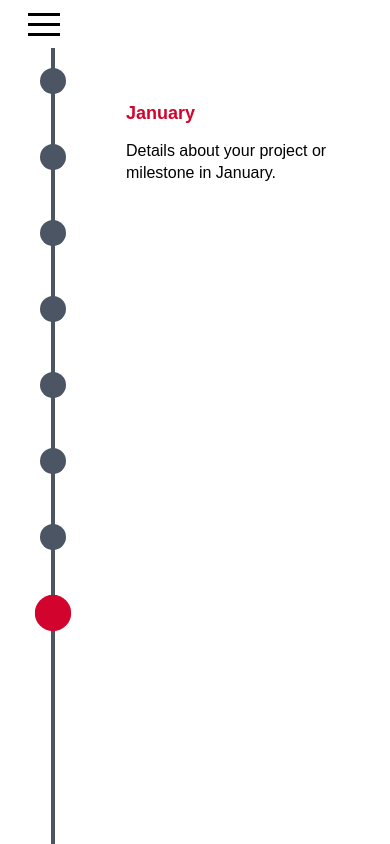
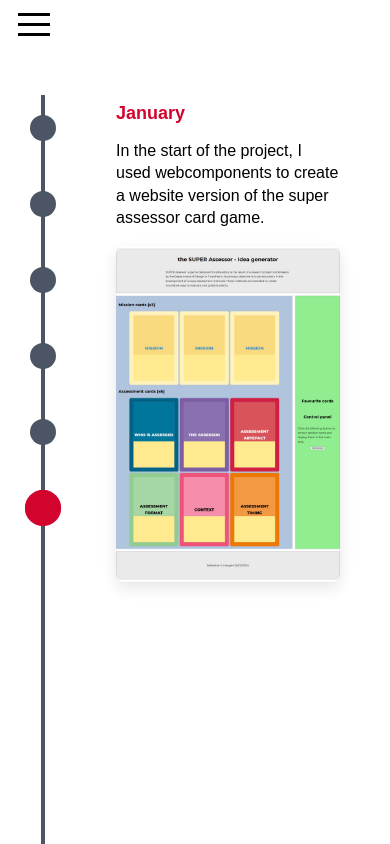
Before and after one commit to SebastianHaugen/Portfolio-website, a React (Create React App) app in the folder my-app/: page /project1 in a window 390 px wide. Shown: the top 844 px of the page. Built offline with nearby package versions, Linux system fonts and the light colour scheme; a web font is replaced by a local one.

Commit message:
Working on project 1 page design

```diff
--- a/my-app/src/components/Nav.js
+++ b/my-app/src/components/Nav.js
@@ -1,4 +1,5 @@
 import React, { useState } from "react";
+import { useNavigate, useLocation } from "react-router-dom";
 import { Squash as Hamburger } from "hamburger-react";
 import { useTranslation } from "react-i18next";
 import { useEffect } from "react";
@@ -8,13 +9,33 @@
   // State for the hamburger menu
   const [isOpen, setIsOpen] = useState(false);
 
-    // Function to close the menu when clicking on a link
-    const handleMenuItemClick = () => {
-      setIsOpen(false);
-    };
-
   // Using translation from json file in locales folder
   const { t } = useTranslation();
+
+  const navigate = useNavigate();
+  const location = useLocation();
+
+  // Function to close the menu when clicking on a link
+  const handleMenuItemClick = (targetId) => {
+    setIsOpen(false);
+
+    if (location.pathname !== "/") {
+      navigate("/", { replace: false });
+
+      // Wait for the homepage to load, then scroll
+      setTimeout(() => {
+        const section = document.querySelector(targetId);
+        if (section) {
+          section.scrollIntoView({ behavior: "smooth" });
+        }
+      }, 300); // adjust this timing if needed
+    } else {
+      const section = document.querySelector(targetId);
+      if (section) {
+        section.scrollIntoView({ behavior: "smooth" });
+      }
+    }
+  };
 
   // removing the # from the URL when clicking on a link
   useEffect(() => {
@@ -49,16 +70,36 @@
       <div className={`menu ${isOpen ? "open" : ""}`}>
         <ul>
           <li>
-              <a href="#top" onClick={handleMenuItemClick}>{t("nav.home")}</a>
+            <button
+              onClick={() => handleMenuItemClick("#top")}
+              aria-label={t("nav.home")}
+            >
+              {t("nav.home")}
+            </button>
           </li>
           <li>
-              <a href="#projects" onClick={handleMenuItemClick}>{t("nav.projects")}</a>
+            <button
+              onClick={() => handleMenuItemClick("#projects")}
+              aria-label={t("nav.projects")}
+            >
+              {t("nav.projects")}
+            </button>
           </li>
           <li>
-              <a href="#about" onClick={handleMenuItemClick}>{t("nav.about")}</a>
+            <button
+              onClick={() => handleMenuItemClick("#about")}
+              aria-label={t("nav.about")}
+            >
+              {t("nav.about")}
+            </button>
           </li>
           <li>
-              <a href="#contact" onClick={handleMenuItemClick}>{t("nav.contact")}</a>
+            <button
+              onClick={() => handleMenuItemClick("#contact")}
+              aria-label={t("nav.contact")}
+            >
+              {t("nav.contact")}
+            </button>
           </li>
         </ul>
       </div>
--- a/my-app/src/components/ProjectSection.js
+++ b/my-app/src/components/ProjectSection.js
@@ -1,22 +1,34 @@
-import React, { useEffect } from 'react';
+import React, { useEffect, useRef } from 'react';
 import { useInView } from 'react-intersection-observer';
 import './styles/projectSection.css';
 
-function ProjectSection({ month, index, setActive }) {
+function ProjectSection({ month, description, image, link, index, setActive }) {
   const { ref, inView } = useInView({ threshold: 0.5 });
+  const firstRun = useRef(true);
 
   useEffect(() => {
+    if (firstRun.current) {
+      firstRun.current = false;
+      return;
+    }
     if (inView) {
       setActive(index);
     }
   }, [inView, index, setActive]);
 
   return (
-    <section ref={ref} className="project-section">
+    <section ref={ref} className="project-section" id={month.toLowerCase()}>
       <h2>{month}</h2>
-      <p>Details about your project or milestone in {month}.</p>
+      <p>{description}</p>
+      {image && <img src={image} alt={`${month} project`} className="project-image" />}
+      {link && (
+        <a href={link} target="_blank" rel="noopener noreferrer" className="project-link">
+          View on GitHub
+        </a>
+      )}
     </section>
   );
 }
 
+
 export default ProjectSection;
--- a/my-app/src/components/styles/nav.css
+++ b/my-app/src/components/styles/nav.css
@@ -36,13 +36,18 @@
   margin-left: 20px;
 }
 
-.menu ul li a {
-  text-decoration: none;
+.menu ul li button {
+  background: none;
+  border: none;
+  font: inherit;
   color: #333;
   font-weight: bold;
+  cursor: pointer;
+  padding: 0;
+  text-decoration: none;
 }
 
-.menu ul li a:hover {
+.menu ul li button:hover {
   color: #d2042d;
 }
 
@@ -53,17 +58,13 @@
   }
 
   .menu {
-    display: flex;
-    flex-direction: column;
-    width: 100%;
-    overflow: hidden;
     max-height: 0;
     transition: max-height 0.5s ease-in-out;
+    overflow: hidden;
   }
 
   .menu.open {
-    max-height: 300px;
-    /* Adjust height based on content */
+    max-height: 1000px;
   }
 
   .menu ul {
--- a/my-app/src/components/styles/projectSection.css
+++ b/my-app/src/components/styles/projectSection.css
@@ -1,5 +1,28 @@
 .project-section {
-    min-height: 100vh;
-    padding: 4rem;
-    border-bottom: 1px solid #ddd;
+  min-height: 100vh;
+  padding: 4rem;
+  border-bottom: 1px solid #ddd;
+}
+
+.project-image {
+  width: 100%;
+  max-width: 700px;
+  height: auto;
+  border-radius: 12px;
+  display: block;
+  box-shadow: 0 6px 16px rgba(0, 0, 0, 0.1);
+  transition: transform 0.3s ease, box-shadow 0.3s ease;
+}
+
+.project-image:hover {
+  transform: scale(1.02);
+  box-shadow: 0 10px 24px rgba(0, 0, 0, 0.15);
+}
+
+
+@media (max-width: 768px) {
+  .project-image {
+    margin-top: 1.5rem;
+    border-radius: 8px;
   }
+}
--- a/my-app/src/components/styles/projects.css
+++ b/my-app/src/components/styles/projects.css
@@ -2,7 +2,6 @@
 .projects-container {
   max-width: 1200px;
   margin: 0 auto;
-  padding: 40px 20px;
 }
 
 .projects-container h2 {
--- /dev/null
+++ b/my-app/src/data/milestones.js
@@ -0,0 +1,40 @@
+import january from "../assets/img/project1/january.png";
+import february from "../assets/img/project1/february.png";
+
+const milestones = [
+  {
+    month: "January",
+    description: "In the start of the project, I used webcomponents to create a website version of the super assessor card game. ",
+    image: january,
+  },
+  {
+    month: "February",
+    description: "The second project was about working on the backend using MongoDB and Express to create the API. I learned a lot about Node.js and best practices around creating your own API",
+    image: february,
+  },
+  {
+    month: "March",
+    description: "Created a timeline with scroll snapping.",
+    image: "/images/february-project.png",
+  },
+  {
+    month: "April",
+    description: "Created a timeline with scroll snapping.",
+    image: "/images/february-project.png",
+    link: "https://github.com/yourusername/february-project",
+  },
+  {
+    month: "May",
+    description: "Created a timeline with scroll snapping.",
+    image: "/images/february-project.png",
+    link: "https://github.com/yourusername/february-project",
+  },
+  {
+    month: "June",
+    description: "Created a timeline with scroll snapping.",
+    image: "/images/february-project.png",
+    link: "https://github.com/yourusername/february-project",
+  },
+];
+
+export default milestones;
--- a/my-app/src/pages/Project1.js
+++ b/my-app/src/pages/Project1.js
@@ -1,29 +1,30 @@
-import React, { useState } from 'react';
-import ProjectSection from '../components/ProjectSection';
-import './styles/Project1.css';
-
-const milestones = ['January', 'February', 'March', 'April', 'May', 'June', 'July', 'August'];
+import React, { useState } from "react";
+import ProjectSection from "../components/ProjectSection";
+import milestones from '../data/milestones';
+import "./styles/Project1.css";
 
 function ProjectPage() {
   const [activeIndex, setActiveIndex] = useState(0);
 
   return (
     <div className="project-container">
-      <div className="timeline" >
+      <div className="timeline">
         {milestones.map((_, index) => (
           <div
             key={index}
-            className={`dot ${activeIndex === index ? 'active' : ''}`}
+            className={`dot ${activeIndex === index ? "active" : ""}`}
           />
         ))}
       </div>
       <div className="sections">
-        {milestones.map((month, index) => (
+        {milestones.map((milestone, index) => (
           <ProjectSection
             key={index}
-            month={month}
             index={index}
             setActive={setActiveIndex}
+            month={milestone.month}
+            description={milestone.description}
+            image={milestone.image}
           />
         ))}
       </div>
--- a/my-app/src/pages/styles/Project1.css
+++ b/my-app/src/pages/styles/Project1.css
@@ -4,14 +4,15 @@
 }
 
 .timeline {
+  display: flex;
   position: sticky;
-  display: flex;
+  top: 9.5rem;
   flex-direction: column;
   gap: 5rem;
   padding: 2rem;
   height: fit-content;
   height: 100vh;
-  top: 0;
+
 }
 
 .timeline::before {
--- a/my-app/src/styles/app.css
+++ b/my-app/src/styles/app.css
@@ -11,7 +11,7 @@ body {
     margin: 0;
 }
 
-.home-page {
+.layout-container {
     max-width: 1200px;
     margin: 0 auto;
     padding-left: 10px;
```
Also changed, not shown: my-app/src/assets/img/project1/february.png (added), my-app/src/assets/img/project1/january.png (added). Lines whose indentation alone changed are shown as unchanged.
